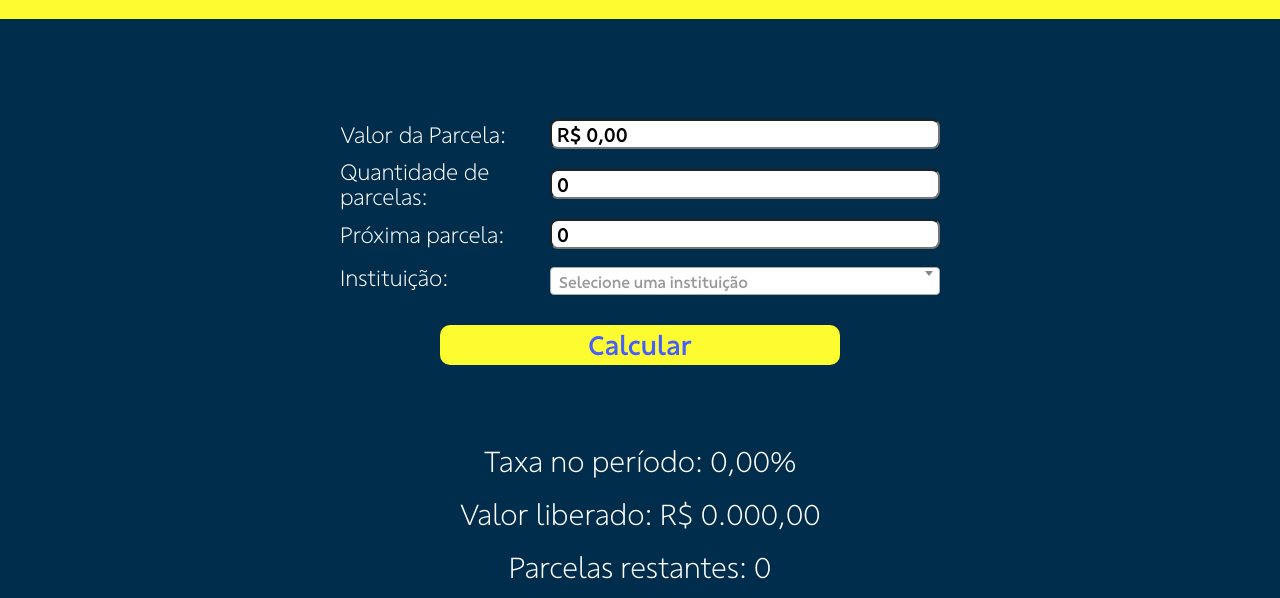
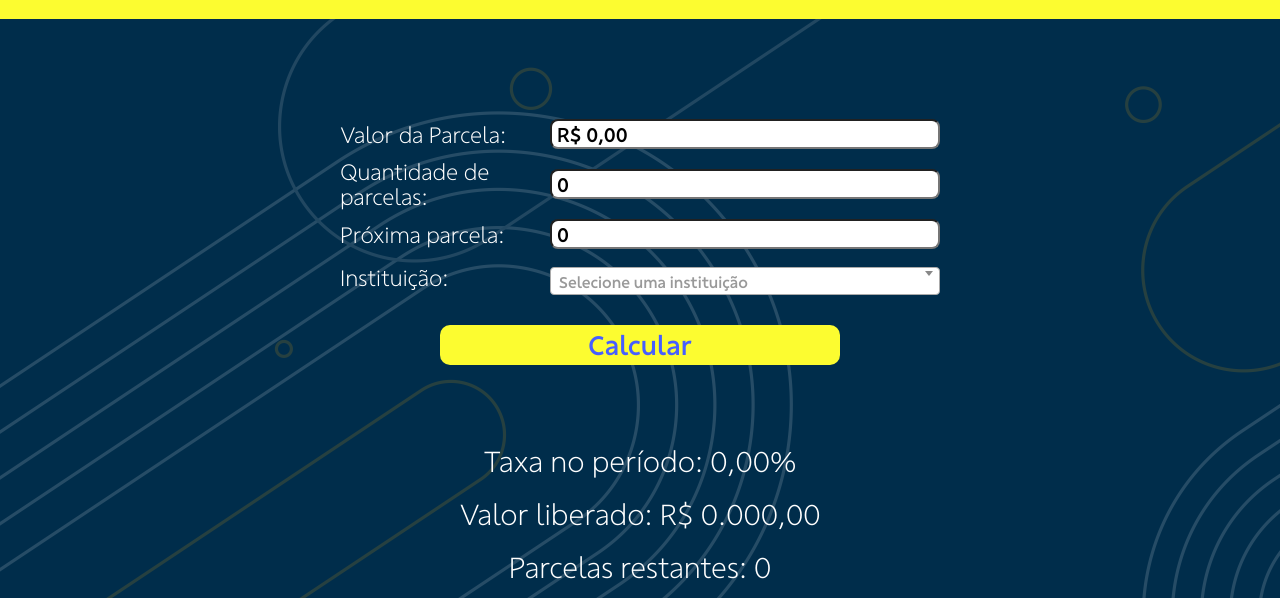
Before and after one commit to igor-harmendani/calculadora-pcd, a plain HTML site: page index.html in a window 1280 px wide. Shown: the part 81-679 px from the top of the page. Drawn offline with nearby package versions, Linux system fonts and the light colour scheme; the site is published under a folder, as on GitHub Pages, so addresses that start at the root find nothing.

Commit message:
Alteração no path do BG

```diff
--- a/static/css/style.css
+++ b/static/css/style.css
@@ -20,7 +20,7 @@
 
 html, body {
     background-color: rgb(0, 45, 75);
-    background-image: url(/static/img/bg.png);
+    background-image: url(../img/bg.png);
     margin: 0;
     height: 100%;
     width: 100%;
```
